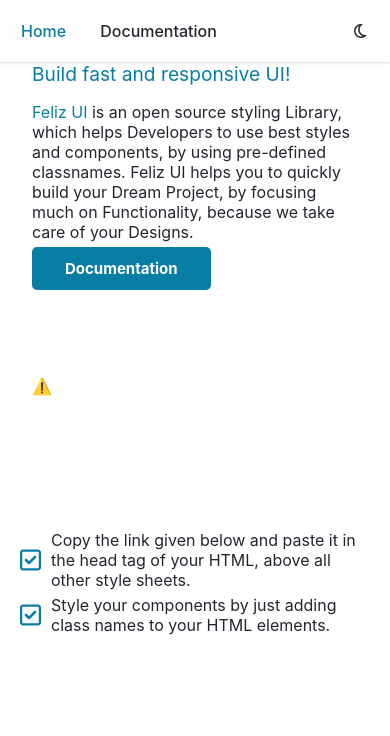
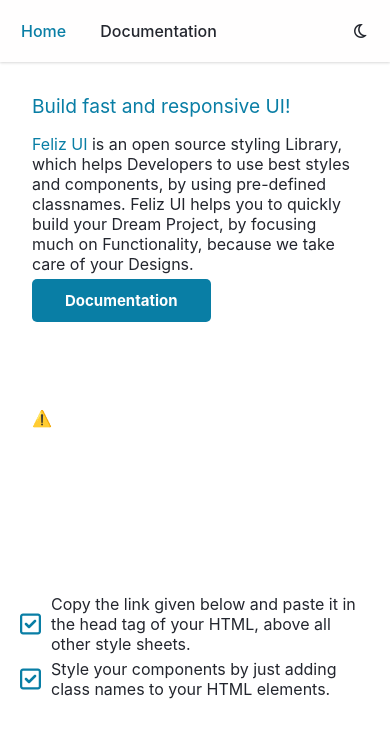
Before and after one commit to ishitakeshawani/Feliz-UI, a plain HTML site: page index.html in a window 390 px wide. Drawn offline with nearby package versions, Linux system fonts and the light colour scheme; no server answers.

Commit message:
added pading to homepage title

```diff
--- a/styles/homepage.css
+++ b/styles/homepage.css
@@ -121,7 +121,7 @@
     min-height: 10vh;
     grid-template-columns: 1fr;
     grid-template-rows: 1fr 1fr;
-    padding: 0 2rem;
+    padding: 2rem 2rem;
   }
   .installation {
     justify-content: center;
```
